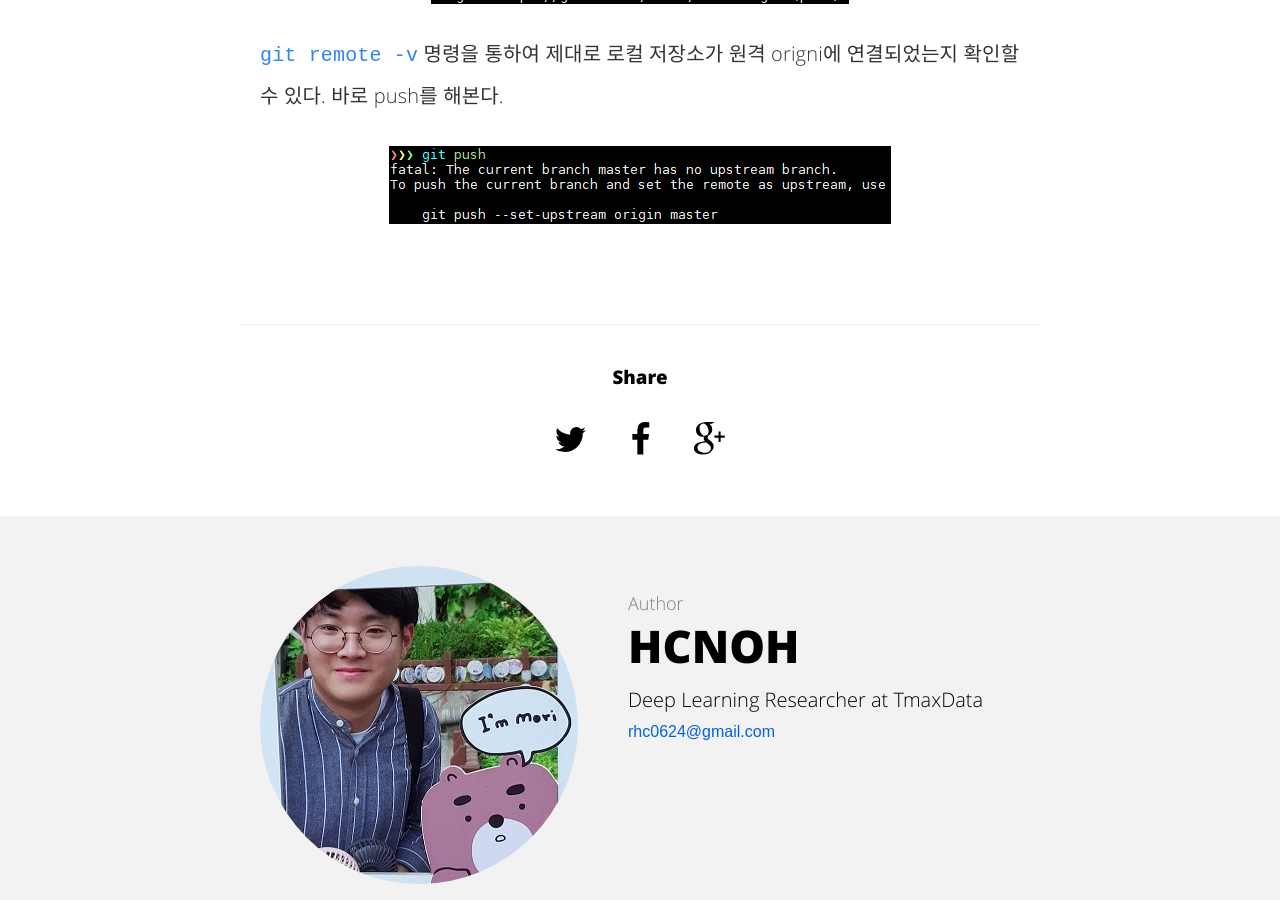
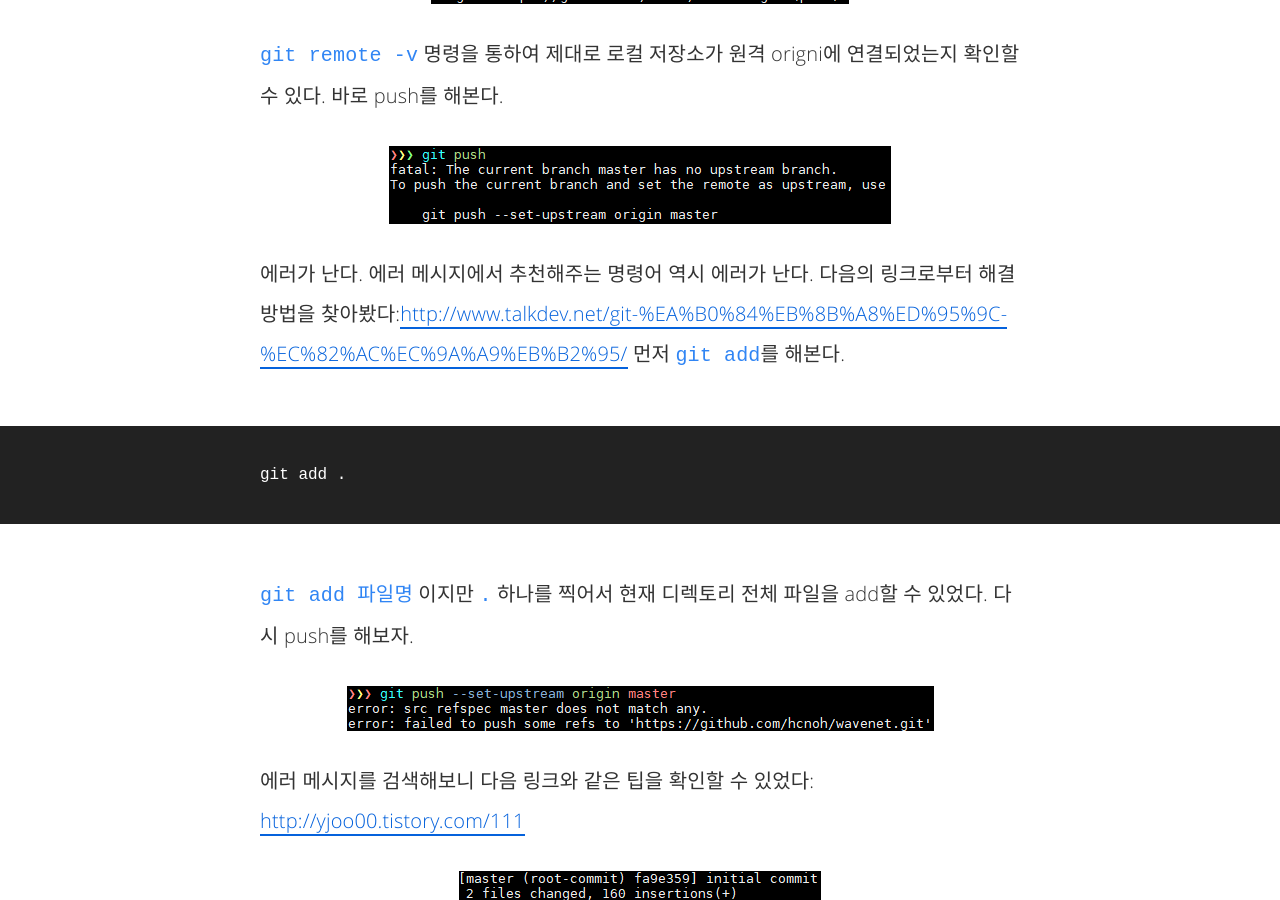
Before and after one commit to hcnoh/blog-prev, a Jekyll site: the page built from _posts/2018-08-18-git-first-time.md, in a window 1280 px wide and 900 px high, scrolled down 2524 px. Built offline with Jekyll 4.4.1, drawn with Linux system fonts in a browser that asks for light colours; comment, search, counter and statistics services are not loaded; some of the changed text lies outside the part shown.

Commit message:
Update 2018-08-18-git-first-time.md

```diff
--- a/_posts/2018-08-18-git-first-time.md
+++ b/_posts/2018-08-18-git-first-time.md
@@ -39,3 +39,18 @@ git remote add origin https://github.com/hcnoh/wavenet.git
 `git remote -v` 명령을 통하여 제대로 로컬 저장소가 원격 origni에 연결되었는지 확인할 수 있다.
 바로 push를 해본다.
 ![image](/assets/img/2018-08-18-git-first-time/03.png)
+에러가 난다. 에러 메시지에서 추천해주는 명령어 역시 에러가 난다. 다음의 링크로부터 해결 방법을 찾아봤다:[http://www.talkdev.net/git-%EA%B0%84%EB%8B%A8%ED%95%9C-%EC%82%AC%EC%9A%A9%EB%B2%95/](http://www.talkdev.net/git-%EA%B0%84%EB%8B%A8%ED%95%9C-%EC%82%AC%EC%9A%A9%EB%B2%95/)
+먼저 `git add`를 해본다.
+{% highlight bash %}
+git add .
+{% endhighlight %}
+`git add 파일명` 이지만 `.` 하나를 찍어서 현재 디렉토리 전체 파일을 add할 수 있었다. 다시 push를 해보자.
+![image](/assets/img/2018-08-18-git-first-time/04.png)
+에러 메시지를 검색해보니 다음 링크와 같은 팁을 확인할 수 있었다: [http://yjoo00.tistory.com/111](http://yjoo00.tistory.com/111)
+![image](/assets/img/2018-08-18-git-first-time/05.png)
+위 링크에 의하면 repo에 아직 commit을 한 적이 없기 때문에 원격 origin에 추가할 branch 또한 존재하지 않아서 발생한 에러라고 한다. 해결하기 위하여 다음의 명령어를 차례로 쳐보았다.
+{% highlight bash %}
+touch initial
+git add initial
+git commit -m "initial commit"
+{% endhighlight %}
```
